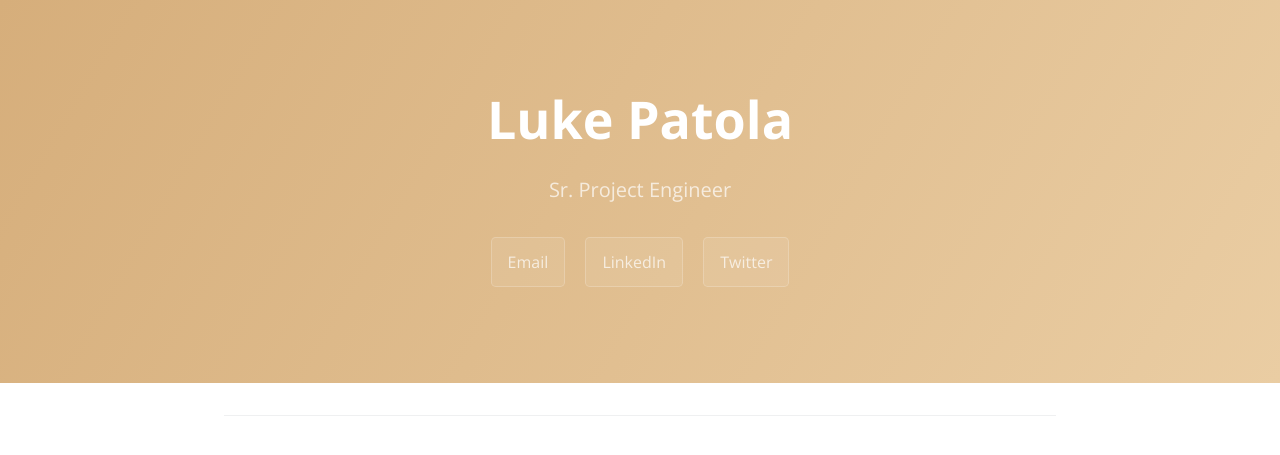
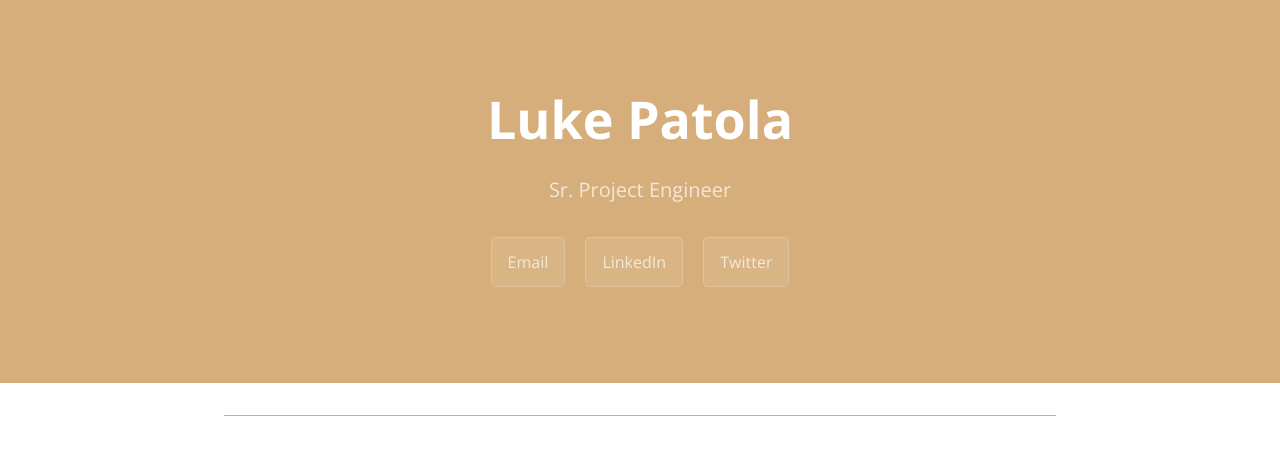
Before and after one commit to lukepatola/lukepatola.com, a Jekyll site: the page built from README.md, in a window 1280 px wide. Shown: the top 455 px of the page. Built offline with Jekyll 4.4.1, drawn with Linux system fonts in a browser that asks for light colours; our own code applies the rules of GitHub Pages for plain Markdown files.

Commit message:
Update variables.scss

```diff
--- a/_sass/variables.scss
+++ b/_sass/variables.scss
@@ -4,7 +4,7 @@ $medium-breakpoint: 42em !default;
 
 // Headers
 $header-heading-color: #fff !default;
-$header-bg-color: #eacda3 !default;
+$header-bg-color: #d6ae7b !default;
 $header-bg-color-secondary: #d6ae7b !default;
 
 // Text
@@ -18,6 +18,6 @@ $code-bg-color: #f3f6fa !default;
 $code-text-color: #567482 !default;
 
 // Borders
-$border-color: #dce6f0 !default;
-$table-border-color: #e9ebec !default;
-$hr-border-color: #eff0f1 !default;
+$border-color: #d6ae7b !default;
+$table-border-color: #d6ae7b !default;
+$hr-border-color: #d6ae7b !default;
```
